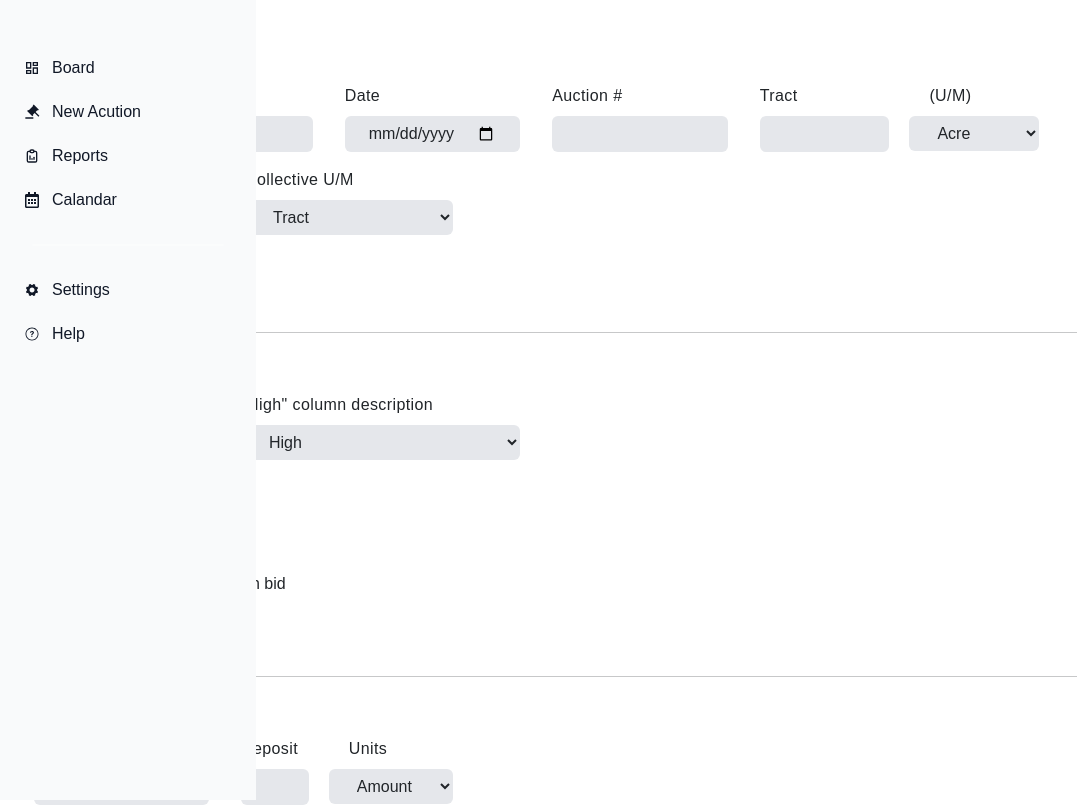
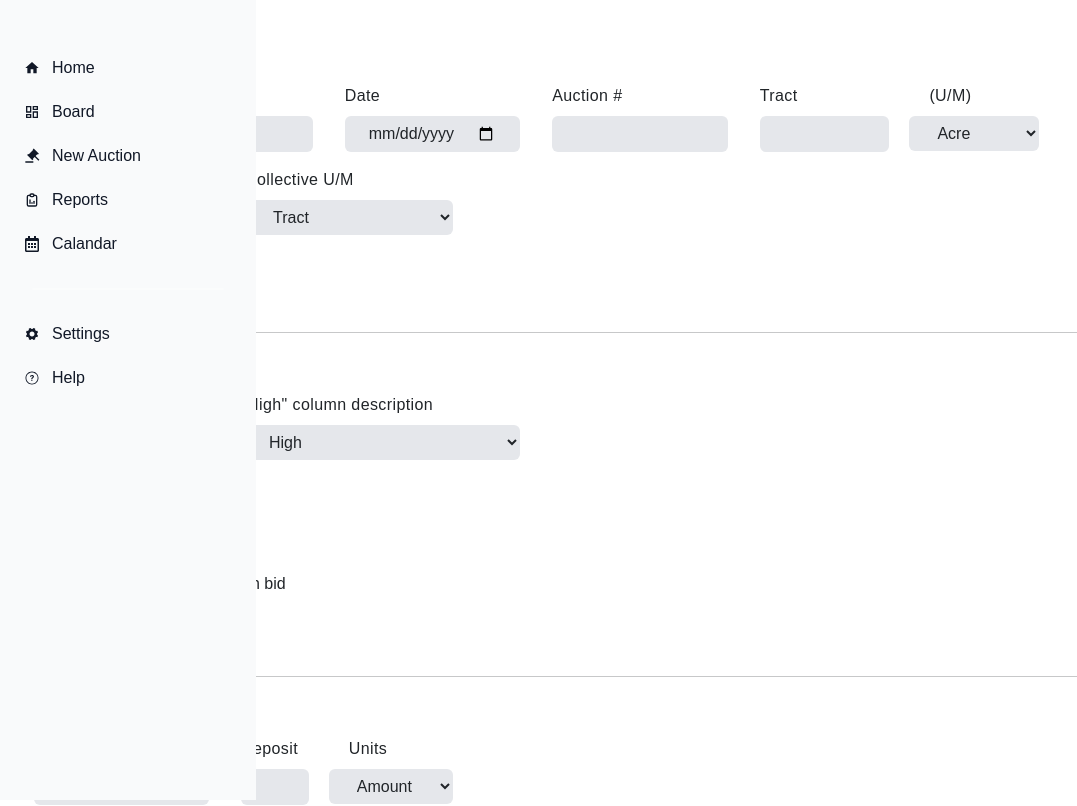
Before and after one commit to Gavin596h/Harris-Auction-Software, a React (Create React App) app in the folder auction-software-project/: page /new-auction in a window 1280 px wide. Shown: the top 806 px of the page, without its empty margins (0-1077 px from the left). Built offline with nearby package versions, Linux system fonts and the light colour scheme; no server answers; the HTML template or start-up script is replaced by a standard one; a web font is replaced by a local one.

Commit message:
Small fixes
Fixed spelling and added a home button to the side menu.

```diff
--- a/auction-software-project/src/components/Navbar.js
+++ b/auction-software-project/src/components/Navbar.js
@@ -4,7 +4,7 @@ import { NavLink } from 'react-router-dom';
 import { FaRegCalendarAlt } from "react-icons/fa";
 import {RiAuctionFill} from 'react-icons/ri'
 import { TbReportAnalytics } from "react-icons/tb";
-import { MdOutlineDashboard } from "react-icons/md";
+import { MdHome, MdOutlineDashboard } from "react-icons/md";
 import { IoIosSettings } from "react-icons/io";
 import { IoIosHelpCircleOutline } from "react-icons/io";
 
@@ -15,6 +15,12 @@ const Navbar = () => {
             <div className='h-full overflow-y-auto py-5 px-3 bg-gray-50 dark:bg-red-700'>
             <ul className="pl-0 space-y-1">
                     <li>
+                        <NavLink to="/" className='no-underline flex items-center p-2 text-base font-normal text-gray-900 rounded-lg dark:text-white dark:hover:bg-red-600 group'>
+                            <MdHome />
+                            <span class="ml-3">Home</span>
+                         </NavLink>
+                    </li>
+                    <li>
                         <NavLink to="/bid-board" className='no-underline flex items-center p-2 text-base font-normal text-gray-900 rounded-lg dark:text-white dark:hover:bg-red-600 group'>
                             <MdOutlineDashboard />
                             <span class="ml-3">Board</span>
@@ -22,11 +28,11 @@ const Navbar = () => {
                     </li>
                     <li>
                         <NavLink to="/new-auction" className='no-underline flex items-center p-2 text-base font-normal text-gray-900 rounded-lg dark:text-white dark:hover:bg-red-600 group'><RiAuctionFill />
-                            <span class="ml-3">New Acution</span>
+                            <span class="ml-3">New Auction</span>
                         </NavLink>
                     </li>
                     <li>
-                        <a href="/home" className=' no-underline flex items-center p-2 text-base font-normal text-gray-900 rounded-lg dark:text-white dark:hover:bg-red-600 group w-200'>
+                        <a href="/reports" className=' no-underline flex items-center p-2 text-base font-normal text-gray-900 rounded-lg dark:text-white dark:hover:bg-red-600 group w-200'>
                         <TbReportAnalytics/>
                         <span class="ml-3">Reports</span>
                         </a>
--- a/auction-software-project/src/pages/NewAuction.js
+++ b/auction-software-project/src/pages/NewAuction.js
@@ -3,6 +3,7 @@ import 'bootstrap/dist/css/bootstrap.min.css';
 
 
 import { useState,useEffect,useRef } from "react";
+import {Link} from 'react-router-dom';
 
 function NewAuction() {
   const handleSubmit = async (event) => {
```
